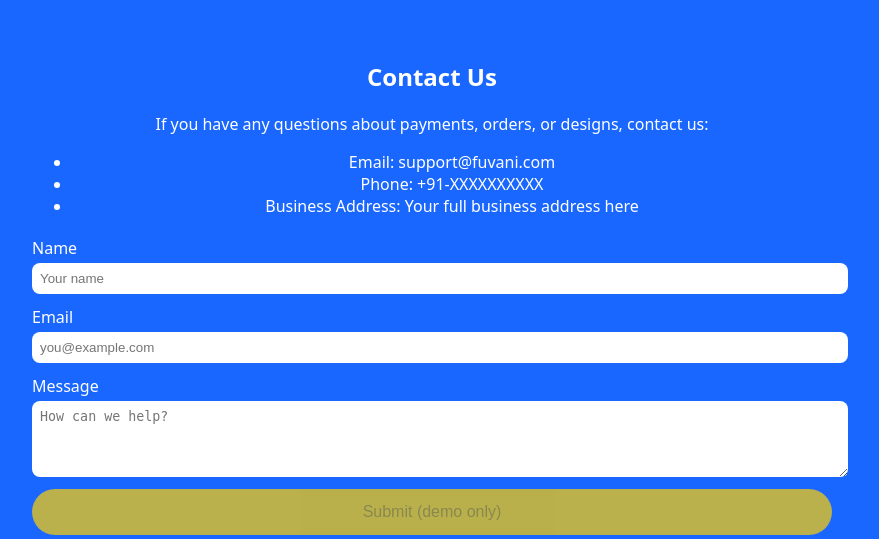
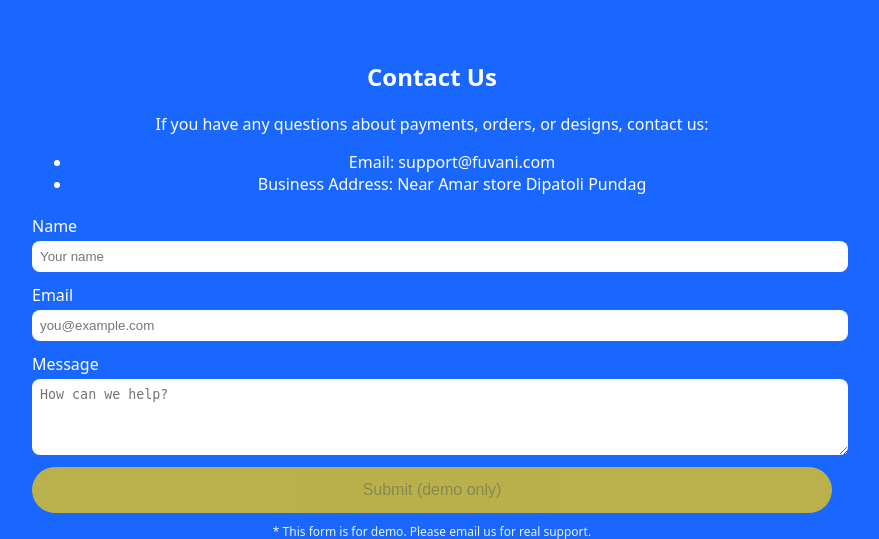
Before and after one commit to sanianaz-debug/welcome_page, a Django app: template templates/contact.html in a window 1280 px wide. Shown: the part 72-611 px from the top of the page, without its empty margins (208-1087 px from the left). Run offline with Django 5.2, Linux system fonts and the light colour scheme; the template is opened without the code that fills it, so the values that code supplies are empty.

Commit message:
Update business address in contact template

```diff
--- a/templates/contact.html
+++ b/templates/contact.html
@@ -32,8 +32,8 @@
 
   <ul>
     <li>Email: <a href="mailto:support@fuvani.com">support@fuvani.com</a></li>
-    <li>Phone: +91-XXXXXXXXXX</li>
-    <li>Business Address: Your full business address here</li>
+
+    <li>Business Address: Near Amar store Dipatoli Pundag</li>
   </ul>
 
   <form class="contact-form">
```
